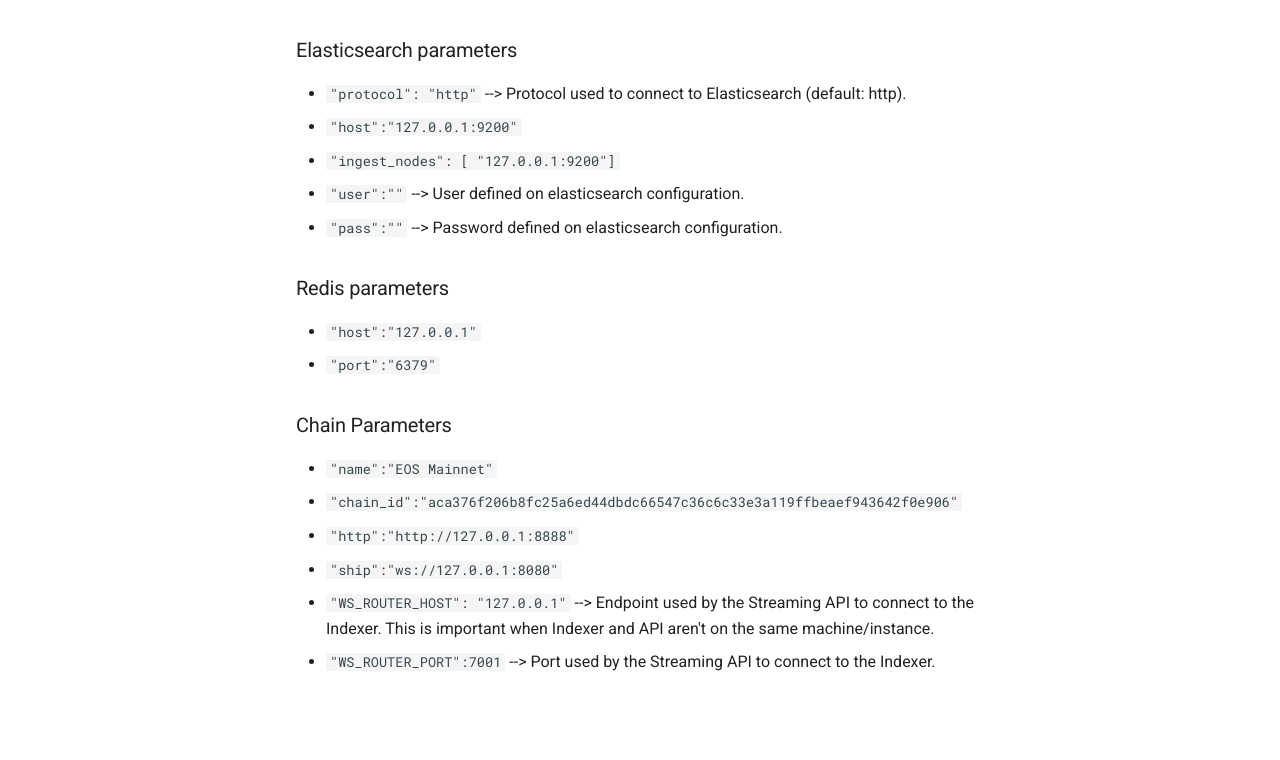
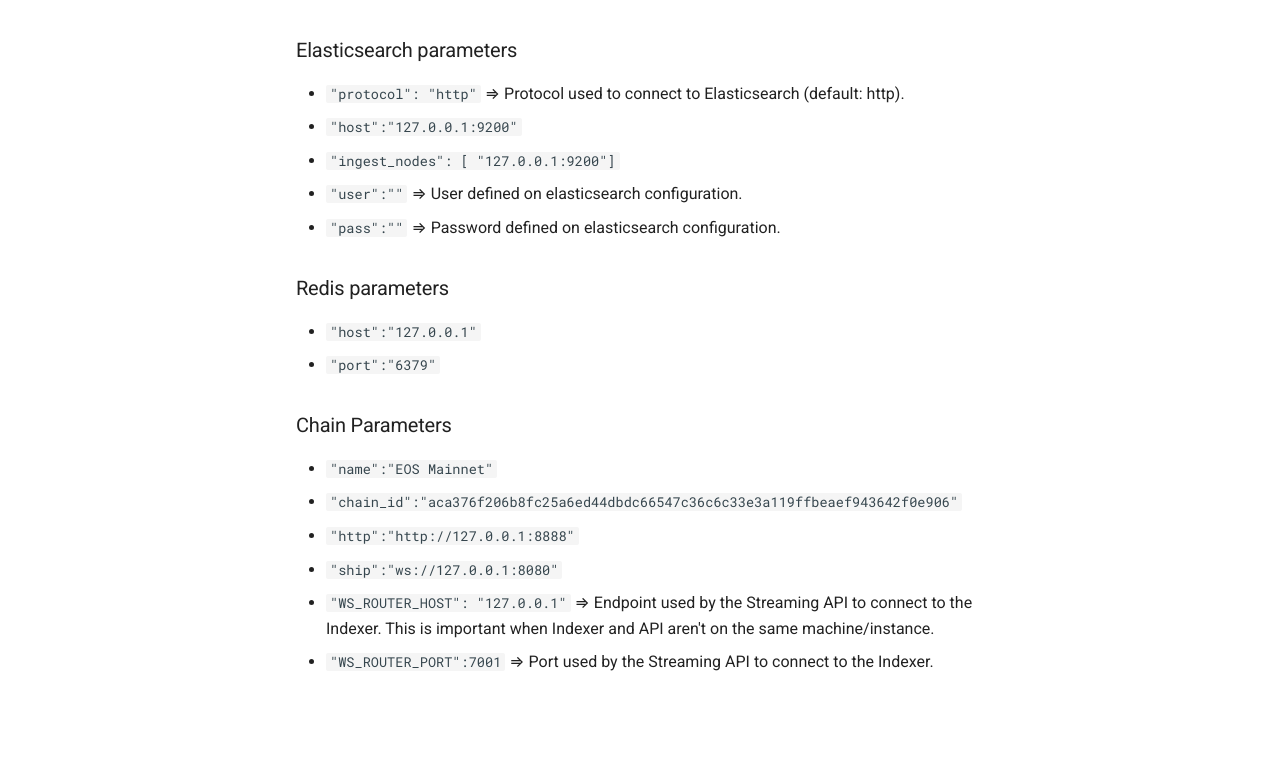
Before and after one commit to eosrio/hyperion-docs, an MkDocs documentation site: the page built from docs/connections.md, in a window 1280 px wide and 1400 px high. Shown: the part 434-1194 px from the top of the window. Built offline with MkDocs 1.6.1 and Material for MkDocs 9.7.7, drawn with Linux system fonts in a browser that asks for light colours; comment, search, counter and statistics services are not loaded.

```diff
--- a/docs/connections.md
+++ b/docs/connections.md
@@ -8,11 +8,11 @@
    - `"vhost":"hyperion"`
 
 ### Elasticsearch parameters
-   - `"protocol": "http"` --> Protocol used to connect to Elasticsearch (default: http).
+   - `"protocol": "http"` ⇒ Protocol used to connect to Elasticsearch (default: http).
    - `"host":"127.0.0.1:9200"`
    - `"ingest_nodes": [ "127.0.0.1:9200"]`
-   - `"user":""` --> User defined on elasticsearch configuration.
-   - `"pass":""` --> Password defined on elasticsearch configuration.
+   - `"user":""` ⇒ User defined on elasticsearch configuration.
+   - `"pass":""` ⇒ Password defined on elasticsearch configuration.
 
 ### Redis parameters
    - `"host":"127.0.0.1"`
@@ -23,8 +23,8 @@
    - `"chain_id":"aca376f206b8fc25a6ed44dbdc66547c36c6c33e3a119ffbeaef943642f0e906"`
    - `"http":"http://127.0.0.1:8888"`
    - `"ship":"ws://127.0.0.1:8080"`
-   - `"WS_ROUTER_HOST": "127.0.0.1"` --> Endpoint used by the Streaming API to connect to the Indexer. This is important when Indexer and API aren't on the same machine/instance.
-   - `"WS_ROUTER_PORT":7001` --> Port used by the Streaming API to connect to the Indexer.
+   - `"WS_ROUTER_HOST": "127.0.0.1"` ⇒ Endpoint used by the Streaming API to connect to the Indexer. This is important when Indexer and API aren't on the same machine/instance.
+   - `"WS_ROUTER_PORT":7001` ⇒ Port used by the Streaming API to connect to the Indexer.
 
    <br>
 
```
